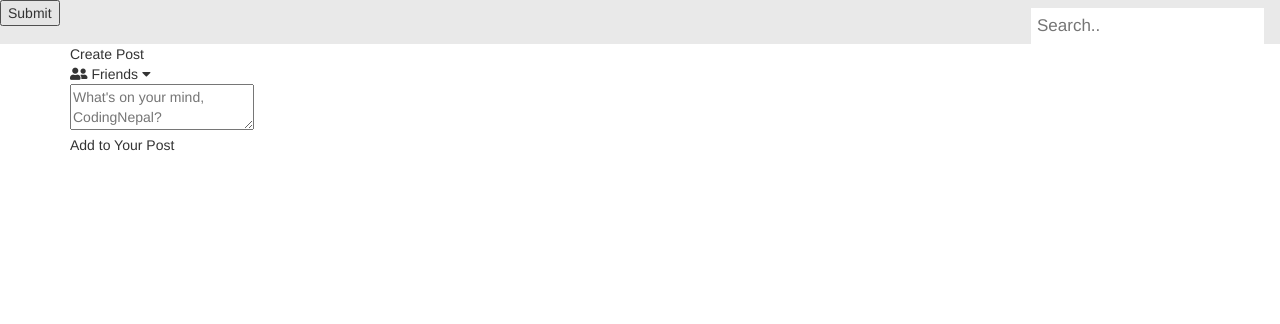
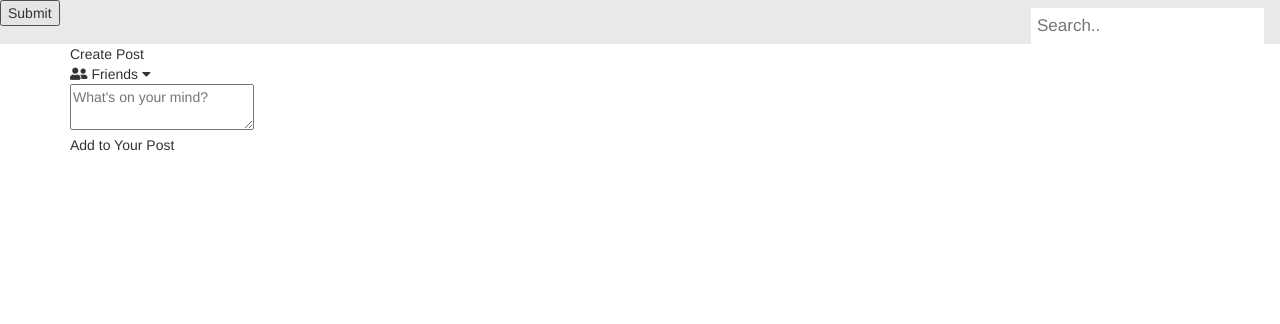
Before and after one commit to PRO-grammersss/Edu-hub, a Python web app: template forum/template/forum.html in a window 1280 px wide. Shown: the top 324 px of the page. Run offline with Jinja, Linux system fonts and the light colour scheme; the template is opened without the code that fills it, so the values that code supplies are empty; some libraries are stand-ins or nearby versions.

Commit message:
Update forum.html

```diff
--- a/forum/template/forum.html
+++ b/forum/template/forum.html
@@ -32,7 +32,7 @@
                       </div>
                     </div>
                   </div>
-                  <textarea placeholder="What's on your mind, CodingNepal?" spellcheck="false" required></textarea>
+                  <textarea placeholder="What's on your mind?" spellcheck="false" required></textarea><!--Add account name-->
                   <div class="theme-emoji">
                   </div>
                   <div class="options">
```
